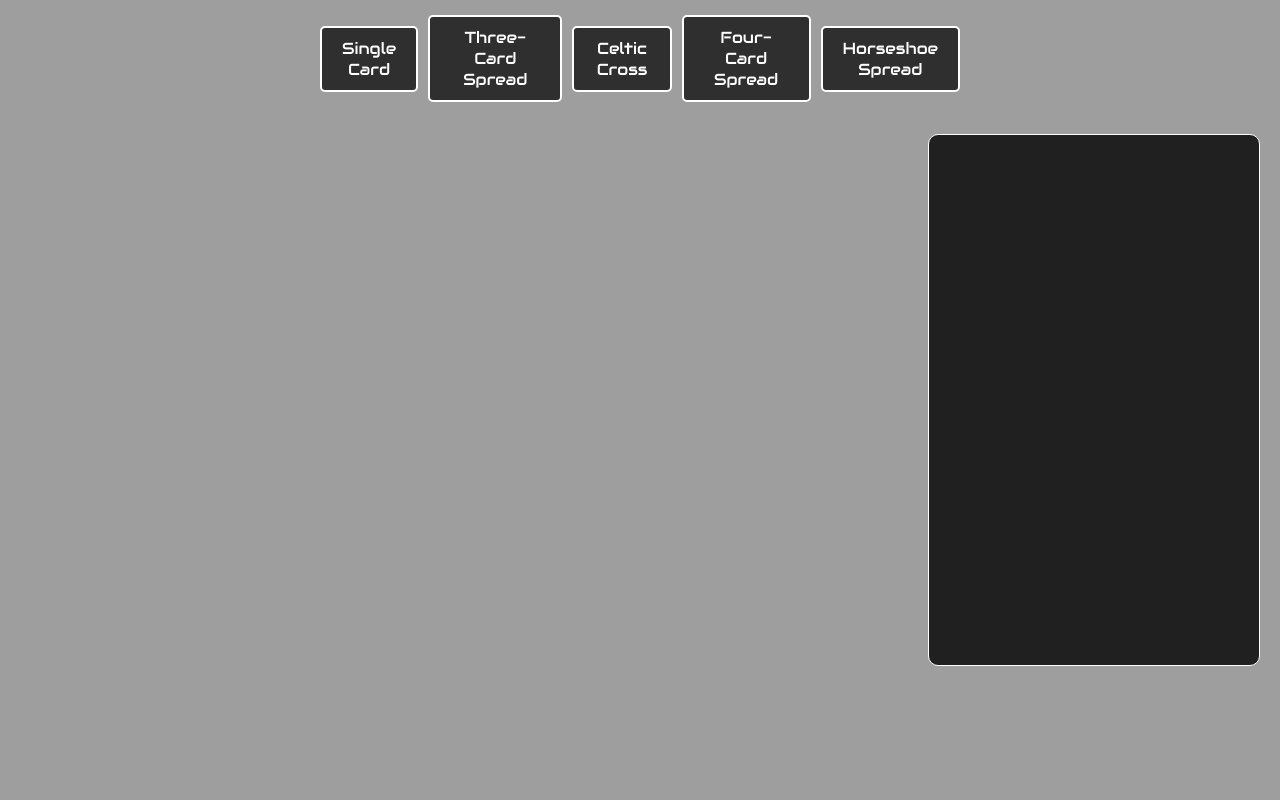
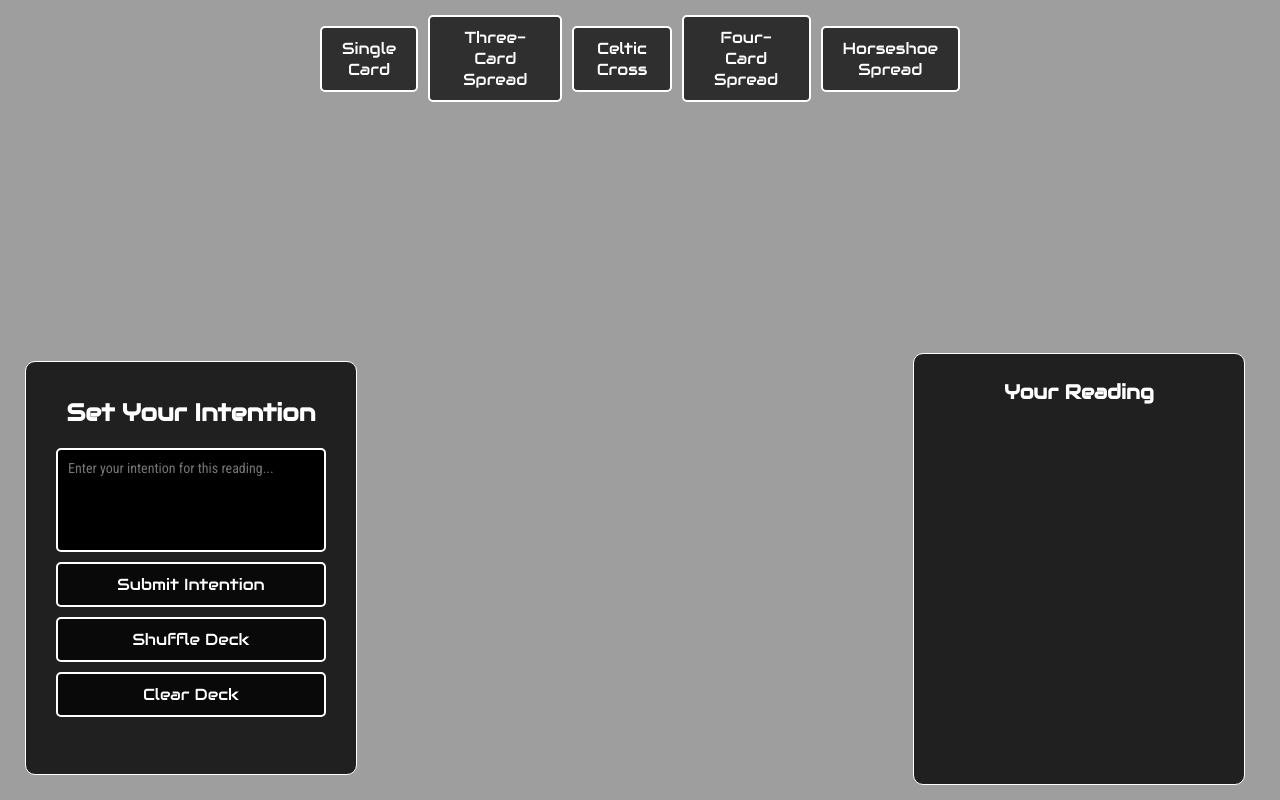
Before and after one commit to catfishbilliam/tarotvis, a website: page public/index.html in a window 1280 px wide. Drawn offline with nearby package versions, Linux system fonts and the light colour scheme; animation ran at ten frames a second; a web font is replaced by a local one.

Commit message:
add intention container and deck control buttons

```diff
--- a/public/index.html
+++ b/public/index.html
@@ -21,25 +21,77 @@
     </head>
 
     <body>
+        <!-- Intention and Deck Controls Container -->
+        <div id="intention-container">
+            <h2>Set Your Intention</h2>
+            <textarea id="intention-text" placeholder="Enter your intention for this reading..."></textarea>
+            <button id="submit-intention">Submit Intention</button>
+            <p id="intention-confirmation" style="display: none;">Your intention has been set!</p>
+
+            <!-- Deck Controls -->
+            <div id="deck-controls">
+                <button id="shuffle-deck">Shuffle Deck</button>
+                <button id="clear-deck">Clear Deck</button>
+                <p id="deck-status"></p>
+            </div>
+        </div>
+
         <!-- Buttons Container -->
         <div id="buttons-container"></div>
 
         <!-- Story Container -->
+        <!-- Story Container -->
 <div id="story-container" style="
 position: absolute;
+bottom: 15px; /* Position at the bottom */
+right: 15px; /* Position at the right */
+display: flex;
 flex-direction: column;
-    justify-content: flex-end;
-    align-items: center;
-    color: white;
+align-items: flex-start; /* Align content to the left inside the container */
 padding: 15px;
-    max-width: 300px;
-    background-color: rgba(0, 0, 0, 0.8);
+width: 300px; /* Fixed width */
+height: 400px; /* Fixed height */
+background-color: rgba(0, 0, 0, 0.8); /* Transparent dark background */
 border: 1px solid white;
 border-radius: 10px;
-    overflow-y: auto;
-    max-height: 80vh;
+color: white;
+z-index: 10; /* Ensure it's above other elements */
+overflow-y: auto; /* Scroll if content overflows */
 display: none; /* Initially hidden */
 ">
+<!-- Heading -->
+<h2 style="
+font-size: 20px;
+margin: 10px;
+font-family: 'Audiowide', sans-serif;
+color: white;
+text-align: center;
+">
+Your Reading
+</h2>
+
+<!-- Loading Overlay -->
+<div id="loading-overlay" style="
+position: absolute;
+top: 0;
+left: 0;
+width: 100%;
+height: 100%;
+background-color: rgba(0, 0, 0, 0.8);
+color: white;
+font-size: 18px;
+display: none; /* Initially hidden */
+justify-content: center;
+align-items: center;
+z-index: 10;
+">
+Loading...
+</div>
+
+<!-- Story Content -->
+<div id="story-content"></div>
+</div>
+
             <!-- Loading Overlay -->
             <div id="loading-overlay" style="
                 position: absolute;
@@ -80,6 +132,7 @@
         ">
             This app is not available on mobile devices. Please use a desktop computer.
         </div>
+    </body>
 
 
     <script>
@@ -87,56 +140,43 @@
         console.log("OrbitControls available:", typeof THREE.OrbitControls !== "undefined");
         console.log("GSAP loaded:", typeof gsap);
 
-    // Function to send tarot data to assistant for story generation
-    const generateStoryWithAssistant = async (selectedCards, spreadType) => {
-    try {
-        document.getElementById("loading-overlay").style.display = "flex"; // Show loading overlay
+        // Handle Intention Submission
+        const intentionInput = document.getElementById('intention-text');
+        const submitIntentionButton = document.getElementById('submit-intention');
+        const intentionConfirmation = document.getElementById('intention-confirmation');
 
-        const response = await fetch("http://localhost:5000/generate-tarot-story", {
-            method: 'POST',
-            headers: {
-                'Content-Type': 'application/json',
-            },
-            body: JSON.stringify({ cards: selectedCards, spreadType: spreadType }),
+        submitIntentionButton.addEventListener('click', () => {
+        const intention = intentionInput.value.trim();
+        if (intention) {
+            console.log('Intention submitted:', intention);
+            intentionConfirmation.style.display = 'block';
+        } else {
+            alert('Please enter an intention before submitting.');
+        }
         });
 
-        if (!response.ok) {
-            throw new Error(`Server error: ${response.statusText}`);
-        }
+        // Handle Deck Shuffle
+        const shuffleDeckButton = document.getElementById('shuffle-deck');
+        const clearDeckButton = document.getElementById('clear-deck');
+        const deckStatus = document.getElementById('deck-status');
 
-        const data = await response.json();
-        console.log("[INFO] Story received:", data.story);
-        updateStoryContainer(data.story);
-    } catch (error) {
-        console.error("[ERROR] Failed to generate or fetch story:", error.message);
-    } finally {
-        document.getElementById("loading-overlay").style.display = "none"; // Hide loading overlay
-    }
-};
+        shuffleDeckButton.addEventListener('click', () => {
+        console.log('Shuffling the deck...');
+        deckStatus.textContent = 'Deck shuffled!';
+        setTimeout(() => {
+            deckStatus.textContent = '';
+        }, 2000);
+        });
 
-
-    // Example usage:
-    const selectedCards = [
-        { name: "The Fool", description: "Represents new beginnings, adventure, and taking risks.", reversed: "Represents recklessness, poor decisions." },
-        { name: "The Lovers", description: "Represents love, union, and choices.", reversed: "Represents disharmony, difficult choices." },
-        { name: "Death", description: "Represents transformation and endings.", reversed: "Represents fear of change, resistance to transformation." }
-    ];
-
-    const spreadType = "three"; // Example spread type (Past, Present, Future)
-
-    // Update the story container in the UI
-    const updateStoryContainer = (storyHtml) => {
-        let storyContainer = document.getElementById("story-content");
-        storyContainer.innerHTML = storyHtml
-            .split('\n\n') // Add paragraph breaks
-            .map(paragraph => `<p>${paragraph.trim()}</p>`)
-            .join('');
-
-        document.getElementById("story-container").style.display = "block";
-    };
+        clearDeckButton.addEventListener('click', () => {
+        console.log('Clearing the deck...');
+        deckStatus.textContent = 'Deck cleared!';
+        setTimeout(() => {
+            deckStatus.textContent = '';
+        }, 2000);
+        });
     </script>
 
-  <!-- App Script -->
     <script type="module" src="tarot.js"></script>
     </body>
     </html>
--- a/public/style.css
+++ b/public/style.css
@@ -16,6 +16,157 @@ canvas {
     display: block;
     max-width: 100%;
     max-height: 100%;
+}
+
+h2 {
+    font-family: "Audiowide", sans-serif;
+    color: white;
+    font-size: 24px;
+}
+
+/* Intention Form Container */
+/* Intention Form */
+#intention-container {
+    position: absolute;
+    bottom: 15px;
+    left: 15px;
+    display: flex;
+    flex-direction: column;
+    align-items: center;
+    padding: 15px;
+    margin: 10px;
+    background-color: rgba(0, 0, 0, 0.8);
+    border: 1px solid white;
+    border-radius: 10px;
+    color: white;
+    z-index: 10;
+}
+
+/* Textarea Styling */
+#intention-text {
+    width: 100%;
+    height: 80px;
+    margin-bottom: 10px;
+    padding: 10px;
+    border: 2px solid white;
+    border-radius: 5px;
+    background-color: black;
+    color: white;
+    font-family: "Roboto Condensed", serif;
+    font-size: 14px;
+    resize: none;
+}
+
+/* Submit Button */
+#submit-intention {
+    padding: 10px 20px;
+    font-size: 16px;
+    cursor: pointer;
+    border: 2px solid #fff;
+    background: rgba(0, 0, 0, 0.7);
+    color: #fff;
+    border-radius: 5px;
+    transition: 0.3s ease;
+    font-family: "Audiowide", sans-serif;
+}
+
+#submit-intention:hover {
+    background: rgba(255, 255, 255, 0.2);
+    color: black;
+}
+
+/* Intention Container */
+#intention-container {
+    position: absolute;
+    bottom: 15px;
+    left: 15px;
+    display: flex;
+    flex-direction: column; /* Stack children vertically */
+    align-items: center;
+    padding: 15px;
+    margin: 10px;
+    background-color: rgba(0, 0, 0, 0.8);
+    border: 1px solid white;
+    border-radius: 10px;
+    color: white;
+    z-index: 10;
+    width: 300px; /* Consistent width for alignment */
+}
+
+/* Textarea Styling */
+#intention-text {
+    width: 82%;
+    height: 80px;
+    margin-bottom: 10px;
+    padding: 10px;
+    border: 2px solid white;
+    border-radius: 5px;
+    background-color: black;
+    color: white;
+    font-family: "Roboto Condensed", serif;
+    font-size: 14px;
+    resize: none;
+}
+
+/* Deck Controls */
+#deck-controls {
+    display: flex;
+    flex-direction: column; /* Stack buttons vertically */
+    justify-content: center;
+    align-items: center;
+    gap: 10px;
+    width: 100%;
+    margin-top: 10px;
+}
+
+/* Deck Buttons */
+#shuffle-deck,
+#clear-deck,
+#submit-intention {
+    padding: 10px 20px;
+    font-size: 16px;
+    cursor: pointer;
+    border: 2px solid #fff;
+    background: rgba(0, 0, 0, 0.7);
+    color: #fff;
+    border-radius: 5px;
+    transition: 0.3s ease;
+    font-family: "Audiowide", sans-serif;
+    width: 90%;
+}
+
+#shuffle-deck:hover,
+#clear-deck:hover,
+#submit-intention:hover {
+    background: rgba(255, 255, 255, 0.2);
+    color: black;
+}
+
+/* Confirmation Message */
+#intention-confirmation {
+    margin-top: 10px;
+    font-size: 14px;
+    color: lightgreen;
+}
+
+/* Deck Buttons */
+#shuffle-deck,
+#clear-deck {
+    padding: 10px 20px;
+    font-size: 16px;
+    cursor: pointer;
+    border: 2px solid #fff;
+    background: rgba(0, 0, 0, 0.7);
+    color: #fff;
+    border-radius: 5px;
+    transition: 0.3s ease;
+    font-family: "Audiowide", sans-serif;
+}
+
+#shuffle-deck:hover,
+#clear-deck:hover {
+    background: rgba(255, 255, 255, 0.2);
+    color: black;
 }
 
 /* Buttons Container - Centered at the Top */
@@ -154,4 +305,12 @@ button:active {
         font-weight: bold;
         z-index: 1000;
     }
+        #intention-container,
+    #deck-controls {
+        width: 90%; /* Adjust width for mobile */
+    }
+
+    #intention-text {
+        width: 100%;
+    }
 }
```
Lines whose indentation alone changed are shown as unchanged.
